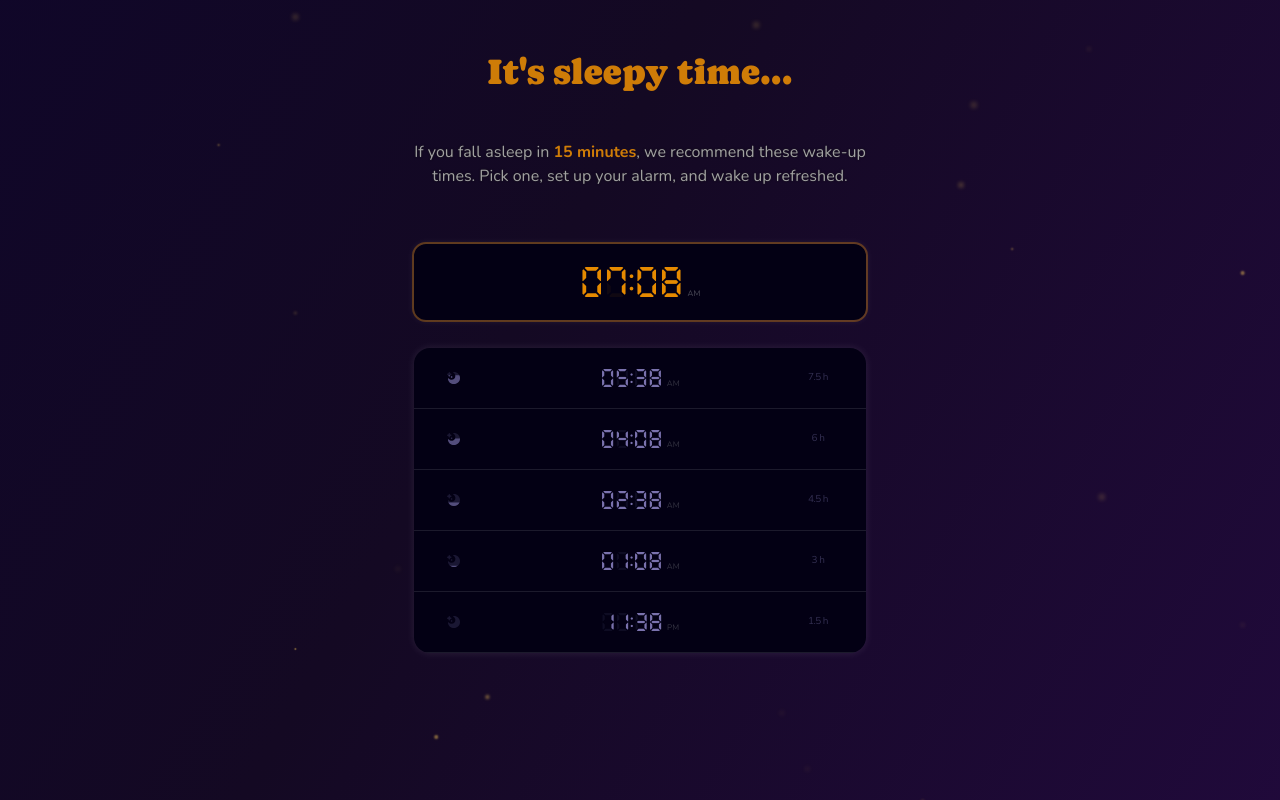
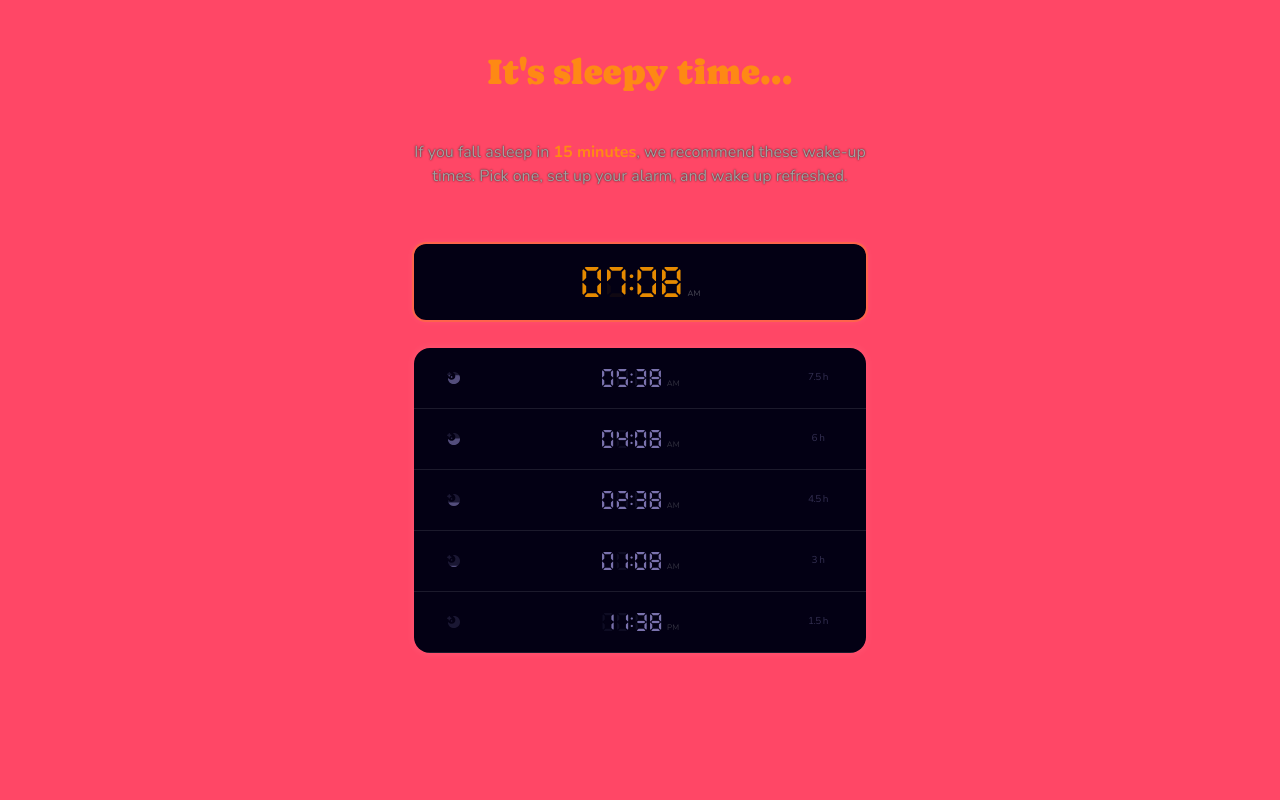
Before and after one commit to aronsantha/wakey, a React (Vite) app: page / in a window 1280 px wide. Built offline with nearby package versions, Linux system fonts and the light colour scheme.

Commit message:
test WIP background color

```diff
--- a/src/style.css
+++ b/src/style.css
@@ -21,7 +21,7 @@
 
 body {
   margin: 0;
-  color: rgb(255, 71, 102);
+  background-color: rgb(255, 71, 102);
 }
 
 .stars {
```
